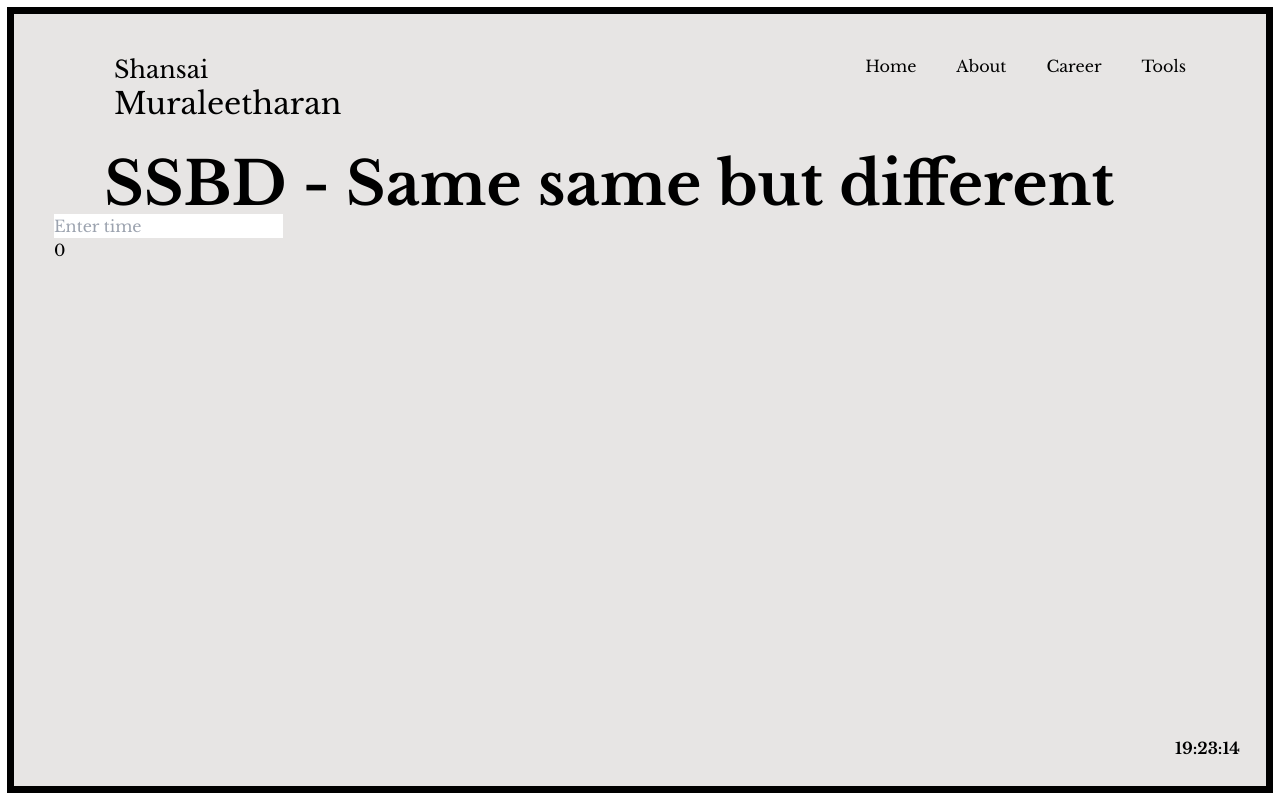
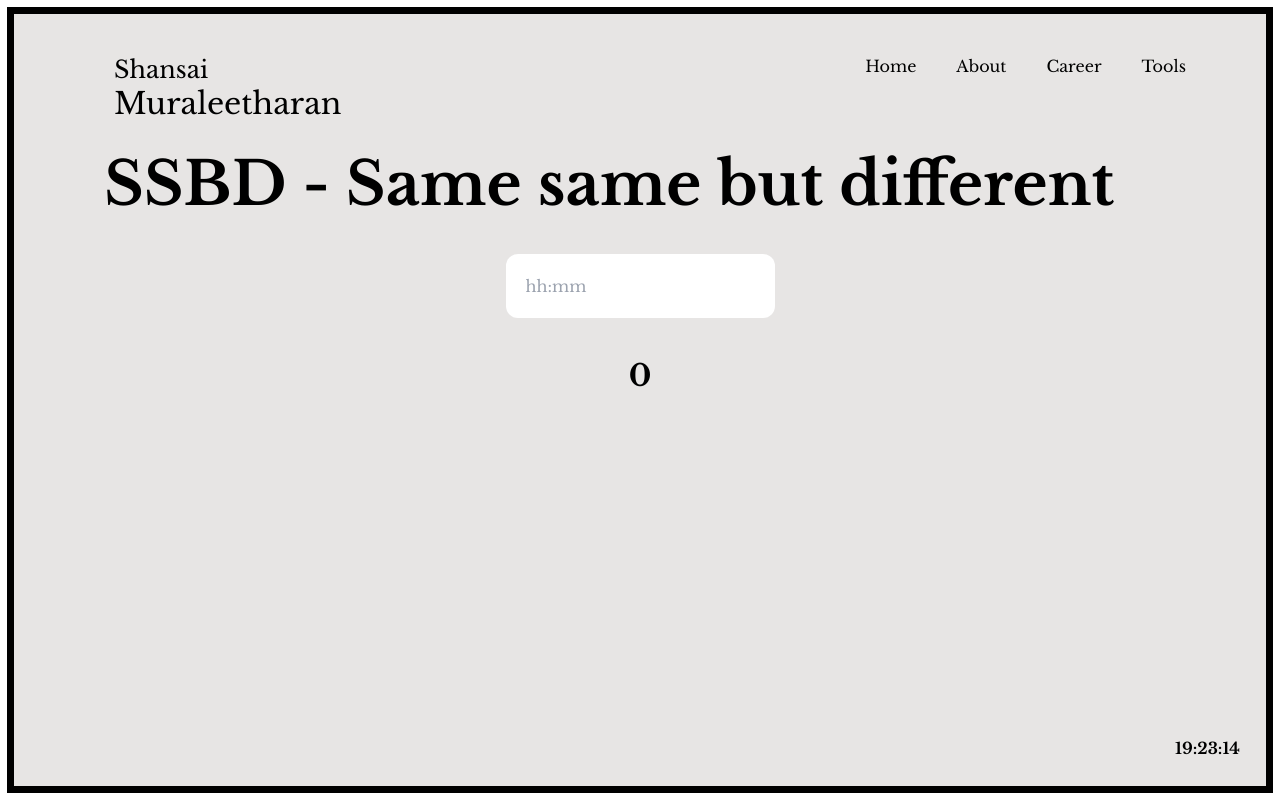
Before and after one commit to TheGreatShan/muraleetharanpages, a Next.js app: page /ssbd in a window 1280 px wide. Built offline with nearby package versions, Linux system fonts and the light colour scheme.

Commit message:
ssbd has proper formatting

```diff
--- a/src/app/ssbd/page.tsx
+++ b/src/app/ssbd/page.tsx
@@ -16,8 +16,12 @@ export default function About() {
         <Design>
             <div className={"mt-5"}>
                 <Header title={"SSBD - Same same but different "}/>
-                <input type="string" placeholder="Enter time" onChange={(e) => setTime(e.target.value)}/>
-                <h1>{result}</h1>
+                <div className="flex mx-auto my-auto mt-10">
+                    <input type="string" className="rounded-xl mx-auto my-auto px-5 py-5" placeholder="hh:mm" onChange={(e) => setTime(e.target.value)}/>
+                </div>
+                <div className="flex">
+                    <h1 className="mx-auto my-auto font-bold text-3xl mt-10">{result}</h1>
+                </div>
                 </div>
             </Design>
         )
```
